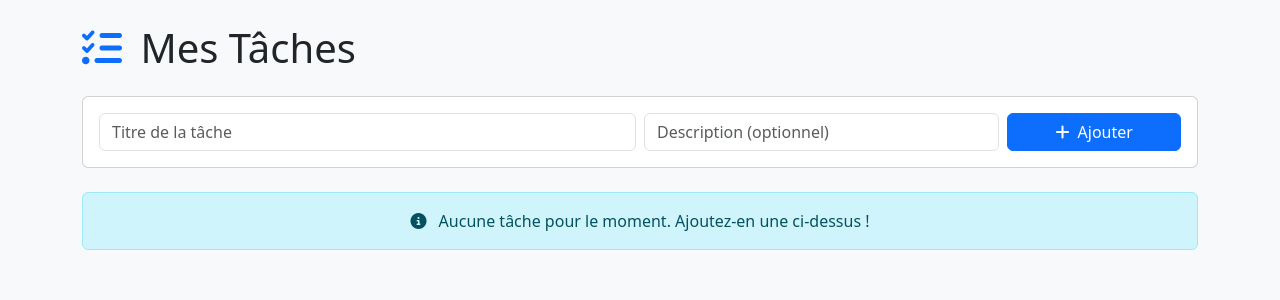
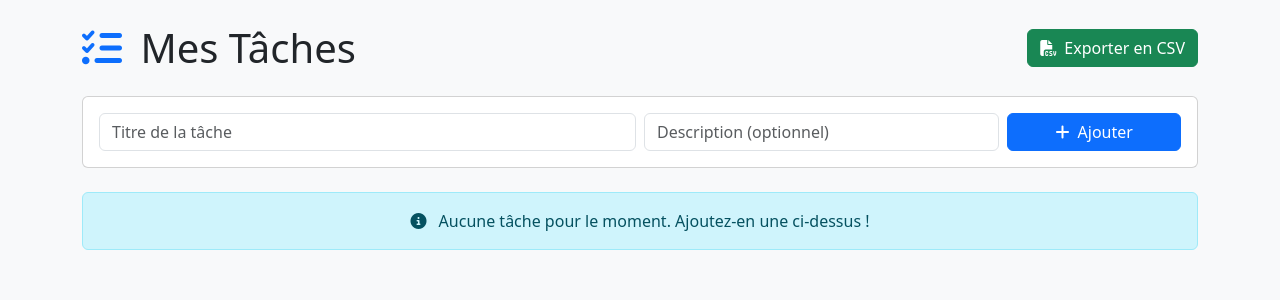
Before and after one commit to Hfuvy/mon-projet-devops, a Flask app: page /dashboard in a window 1280 px wide. Shown: the part 56-356 px from the top of the page. Run offline with Flask 3, Linux system fonts and the light colour scheme; the visitor is signed in with stand-in values (Sample User, id 1); data that the repository does not hold is empty.

Commit message:
Ajout de l'export CSV des tâches

```diff
--- a/app/routes.py
+++ b/app/routes.py
@@ -1,17 +1,21 @@
-from flask import Blueprint, render_template, request, redirect, url_for, flash, jsonify
+from flask import Blueprint, render_template, request, redirect, url_for, flash, jsonify, Response
 from flask_login import login_user, logout_user, login_required, current_user
 from . import db
 from .models import User, Task
 import bcrypt
+import csv
+from io import StringIO
 
 bp = Blueprint('main', __name__)
 
-# ----- Page d'accueil (publique) -----
+# ==============================================
+#  PARTIE 1 : PAGES WEB (HTML)
+# ==============================================
+
 @bp.route('/')
 def index():
     return render_template('index.html', compteur=0, env="STRUCTURED")
 
-# ----- Authentification -----
 @bp.route('/signup', methods=['GET', 'POST'])
 def signup():
     if request.method == 'POST':
@@ -50,7 +54,6 @@ def logout():
     flash('Vous êtes déconnecté.', 'info')
     return redirect(url_for('main.index'))
 
-# ----- Dashboard (interface web) -----
 @bp.route('/dashboard')
 @login_required
 def dashboard():
@@ -101,7 +104,7 @@ def toggle_task(task_id):
     if task.done:
         flash('Tâche terminée !', 'success')
     else:
-        flash(' Tâche réouverte.', 'info')
+        flash('Tâche réouverte.', 'info')
     return redirect(url_for('main.dashboard'))
 
 @bp.route('/delete_task/<int:task_id>')
@@ -113,12 +116,13 @@ def delete_task(task_id):
         return redirect(url_for('main.dashboard'))
     db.session.delete(task)
     db.session.commit()
-    flash(' Tâche supprimée.', 'info')
+    flash('Tâche supprimée.', 'info')
     return redirect(url_for('main.dashboard'))
 
-# ================================
-#  API REST (JSON) pour les tâches
-# ================================
+
+# ==============================================
+#  PARTIE 2 : API REST (JSON)
+# ==============================================
 
 @bp.route('/api/tasks', methods=['GET'])
 @login_required
@@ -132,7 +136,6 @@ def api_create_task():
     data = request.get_json()
     if not data or not data.get('title'):
         return jsonify({'error': 'Le titre est obligatoire'}), 400
-
     task = Task(
         title=data['title'],
         description=data.get('description', ''),
@@ -148,7 +151,6 @@ def api_update_task(task_id):
     task = Task.query.get_or_404(task_id)
     if task.user_id != current_user.id:
         return jsonify({'error': 'Non autorisé'}), 403
-
     data = request.get_json()
     if data.get('title') is not None:
         task.title = data['title']
@@ -156,7 +158,6 @@ def api_update_task(task_id):
         task.description = data['description']
     if data.get('done') is not None:
         task.done = bool(data['done'])
-
     db.session.commit()
     return jsonify(task.to_dict())
 
@@ -166,12 +167,55 @@ def api_delete_task(task_id):
     task = Task.query.get_or_404(task_id)
     if task.user_id != current_user.id:
         return jsonify({'error': 'Non autorisé'}), 403
-
     db.session.delete(task)
     db.session.commit()
     return jsonify({'message': 'Tâche supprimée'}), 200
 
-# ----- Santé -----
+@bp.route('/api/tasks/<int:task_id>/toggle', methods=['PATCH'])
+@login_required
+def api_toggle_task(task_id):
+    task = Task.query.get_or_404(task_id)
+    if task.user_id != current_user.id:
+        return jsonify({'error': 'Non autorisé'}), 403
+    task.done = not task.done
+    db.session.commit()
+    return jsonify({'id': task.id, 'done': task.done})
+
+
+# ==============================================
+#  PARTIE 3 : EXPORT CSV
+# ==============================================
+
+@bp.route('/api/tasks/export', methods=['GET'])
+@login_required
+def export_tasks_csv():
+    tasks = Task.query.filter_by(user_id=current_user.id).all()
+
+    output = StringIO()
+    writer = csv.writer(output)
+    writer.writerow(['ID', 'Titre', 'Description', 'Terminée', 'Date de création'])
+
+    for task in tasks:
+        writer.writerow([
+            task.id,
+            task.title,
+            task.description or '',
+            'Oui' if task.done else 'Non',
+            task.created_at.strftime('%d/%m/%Y %H:%M') if task.created_at else ''
+        ])
+
+    output.seek(0)
+    return Response(
+        output.getvalue(),
+        mimetype='text/csv',
+        headers={'Content-Disposition': 'attachment; filename=tasks_export.csv'}
+    )
+
+
+# ==============================================
+#  PARTIE 4 : UTILITAIRES
+# ==============================================
+
 @bp.route('/health')
 def health():
-    return " Application en ligne !"
+    return "Application en ligne !"
--- a/app/templates/dashboard.html
+++ b/app/templates/dashboard.html
@@ -25,7 +25,13 @@
     </nav>
 
     <div class="container mt-4">
-        <h1 class="mb-4"><i class="fas fa-tasks text-primary me-2"></i> Mes Tâches</h1>
+        <!-- En‑tête avec le bouton d'export -->
+        <div class="d-flex justify-content-between align-items-center mb-4">
+            <h1 class="mb-0"><i class="fas fa-tasks text-primary me-2"></i> Mes Tâches</h1>
+            <a href="{{ url_for('main.export_tasks_csv') }}" class="btn btn-success">
+                <i class="fas fa-file-csv me-1"></i> Exporter en CSV
+            </a>
+        </div>
 
         {% with messages = get_flashed_messages(with_categories=true) %}
             {% for category, message in messages %}
@@ -77,7 +83,6 @@
                                 </p>
                             </div>
                             <div class="card-footer bg-transparent d-flex justify-content-between flex-wrap gap-1">
-                                <!--  Bouton Terminer / Réouvrir -->
                                 <a href="{{ url_for('main.toggle_task', task_id=task.id) }}" class="btn btn-sm {% if task.done %}btn-outline-secondary{% else %}btn-success{% endif %}">
                                     {% if task.done %}
                                         <i class="fas fa-undo me-1"></i> Réouvrir
@@ -85,11 +90,9 @@
                                         <i class="fas fa-check me-1"></i> Terminer
                                     {% endif %}
                                 </a>
-                                <!--  Bouton Éditer -->
                                 <a href="{{ url_for('main.edit_task', task_id=task.id) }}" class="btn btn-warning btn-sm text-white">
                                     <i class="fas fa-pen me-1"></i> Éditer
                                 </a>
-                                <!--  Bouton Supprimer -->
                                 <a href="{{ url_for('main.delete_task', task_id=task.id) }}" class="btn btn-danger btn-sm">
                                     <i class="fas fa-trash me-1"></i> Supprimer
                                 </a>
```
